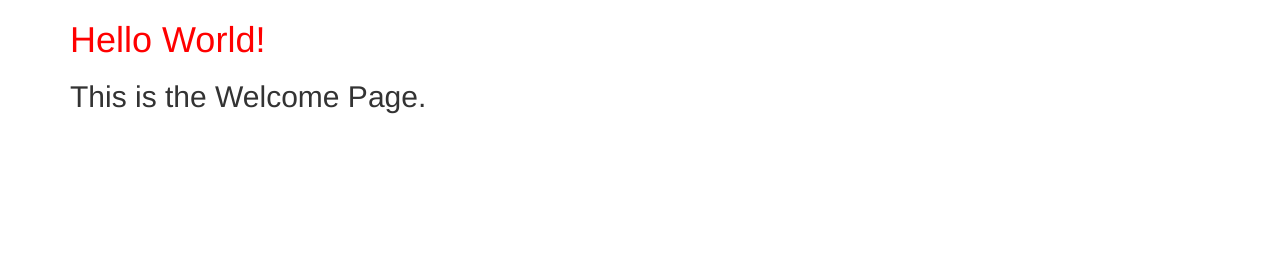
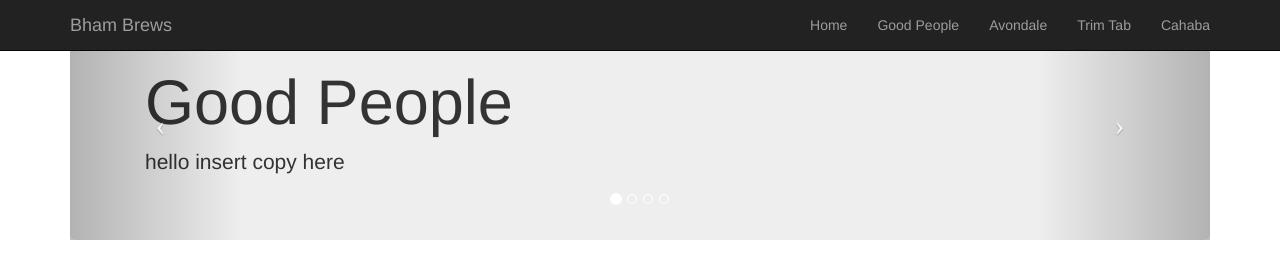
Before and after one commit to jjchambl/Bham-Brews, a plain HTML site: page index.html in a window 1280 px wide. Drawn offline with nearby package versions, Linux system fonts and the light colour scheme; some packages are replaced by stand-ins of ours.

Commit message:
Basic Navbar, starting carousel

```diff
--- a/index.html
+++ b/index.html
@@ -4,9 +4,34 @@
         <link rel="stylesheet" href="https://maxcdn.bootstrapcdn.com/bootstrap/3.3.6/css/bootstrap.min.css">
         <link rel="stylesheet" href="css/style.css">
     </head>
+    <header>
+          <!--NAVBAR-->
+    <div class="navbar navbar-inverse navbar-fixed-top">
+        <div class="container">
+
+            <button type="button" class="navbar-toggle" data-toggle="collapse" data-target=".navbar-collapse">
+                <span class="icon-bar"></span>
+                <span class="icon-bar"></span>
+                <span class="icon-bar"></span>
+            </button>
+
+            <a class="navbar-brand text-muted" href="#">Bham Brews</a>
+            <div class ="collapse navbar-collapse">
+
+                <ul class="nav navbar-nav navbar-right">
+                    <li class="#"><a href="#">Home</a></li>
+                    <li><a href="#">Good People</a></li>
+                    <li><a href="#">Avondale</a></li>
+                    <li><a href="#">Trim Tab</a></li>
+                    <li><a href="#">Cahaba</a></li>
+                </ul>
+            </div>
+        </div>
+    </div>
+
+    </header>
     <body>
         <div class="container">
-            <h1>Hello World!</h1>
             <div ng-view></div>
         </div>
         <script src="https://ajax.googleapis.com/ajax/libs/jquery/1.12.2/jquery.min.js"></script>
--- a/views/welcome.html
+++ b/views/welcome.html
@@ -1 +1,47 @@
-<h2>This is the Welcome Page.</h2>
+<body>
+    <!--CAROUSEL-->
+    <div id="myCarousel" class="carousel slide jumbotron">
+        <div class="container">
+            <ol class="carousel-indicators">
+                <li class="active" data-target="#myCarousel" data-slide-to="0"></li>
+                <li data-target="#myCarousel" data-slide-to="1"></li>
+                <li data-target="#myCarousel" data-slide-to="2"></li>
+                <li data-target="#myCarousel" data-slide-to="3"></li>
+            </ol>
+
+
+            <div class="carousel-inner">
+
+                <div class="item active">
+                    <h1>Good People</h1>
+                    <p class="lead">hello insert copy here</p>
+                    </p>
+                </div>
+
+                <div class="item">
+                    <h1>Avondale</h1>
+                    <p class="lead">hello hello</p>
+                </div>
+
+                <div class="item">
+                   <h1>Trim Tab</h1>
+                   <p class="lead">afdahfkadf</p>
+                </div>
+
+                <div class="item">
+                   <h1>Cahaba</h1>
+                   <p class="lead">afdahfkadf</p>
+                </div>
+
+            </div>
+        </div>
+
+        <a class ="left carousel-control"href="#myCarousel" data-slide="prev">
+            <span class="icon-prev"></span>
+        </a>
+        <a class ="right carousel-control"href="#myCarousel" data-slide="next">
+            <span class="icon-next"></span>
+        </a>
+
+    </div>
+</body>
```
Also changed, not shown: 1 other file.
